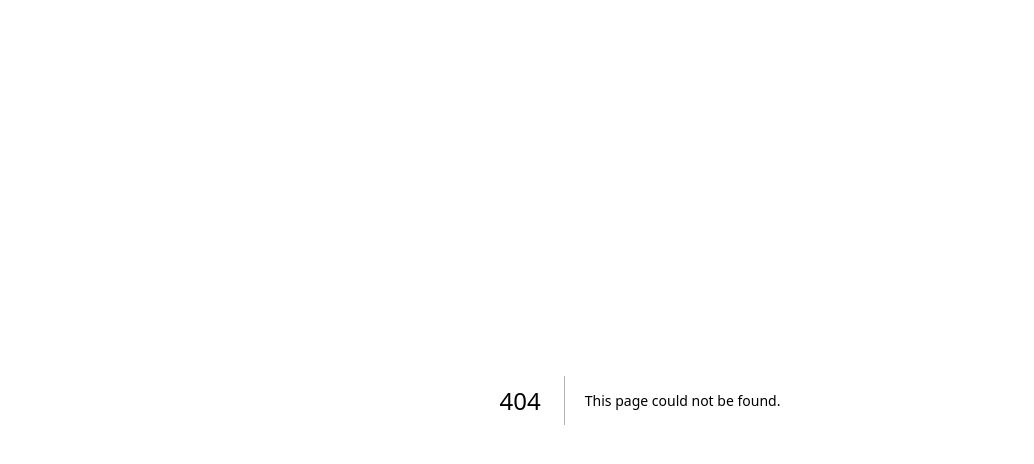
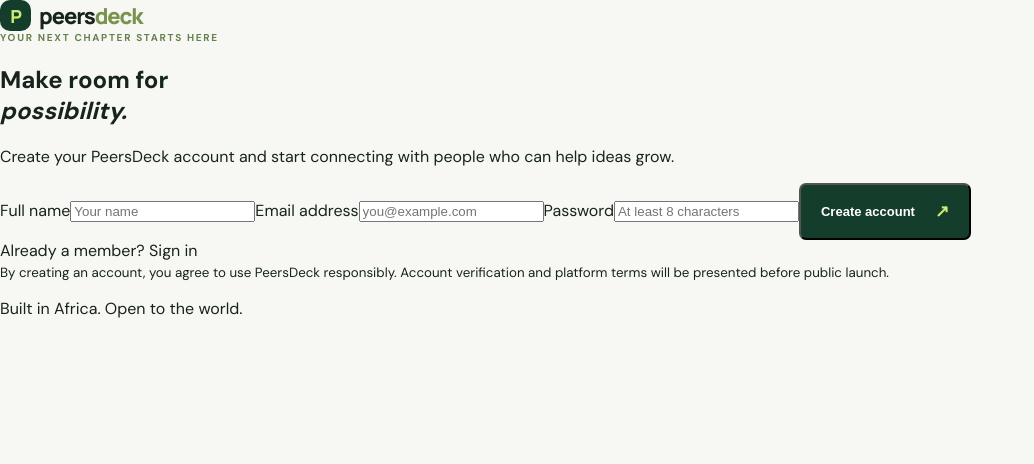
Before and after one commit to peersdeck/peersdeck, a Next.js app: page /signup in a window 1280 px wide. Before the commit this address had no page. Shown: the top 464 px of the page, without its empty margins (0-1034 px from the left). Built offline with nearby package versions, Linux system fonts and the light colour scheme.

Commit message:
Add PeersDeck app/signup/page.tsx

```diff
--- /dev/null
+++ b/app/signup/page.tsx
@@ -0,0 +1,59 @@
+"use client";
+
+import Link from "next/link";
+import { FormEvent, useState } from "react";
+import { createClient } from "@/lib/supabase/client";
+
+export default function SignupPage() {
+  const [fullName, setFullName] = useState("");
+  const [email, setEmail] = useState("");
+  const [password, setPassword] = useState("");
+  const [message, setMessage] = useState("");
+  const [success, setSuccess] = useState(false);
+  const [busy, setBusy] = useState(false);
+
+  async function handleSubmit(event: FormEvent<HTMLFormElement>) {
+    event.preventDefault();
+    setBusy(true);
+    setMessage("");
+    setSuccess(false);
+    try {
+      const supabase = createClient();
+      const { data, error } = await supabase.auth.signUp({
+        email,
+        password,
+        options: { data: { full_name: fullName } },
+      });
+      if (error) throw error;
+      if (data.session) {
+        window.location.href = "/dashboard";
+        return;
+      }
+      setSuccess(true);
+      setMessage("Your account request has been created. Check your email for the confirmation link before signing in.");
+    } catch (error) {
+      setMessage(error instanceof Error ? error.message : "Unable to create your account. Please try again.");
+    } finally {
+      setBusy(false);
+    }
+  }
+
+  return <main className="auth-shell">
+    <Link className="brand auth-brand" href="/"><span className="brand-mark">P</span> peers<span>deck</span></Link>
+    <section className="auth-card">
+      <div className="eyebrow">YOUR NEXT CHAPTER STARTS HERE</div>
+      <h1>Make room for<br /><em>possibility.</em></h1>
+      <p>Create your PeersDeck account and start connecting with people who can help ideas grow.</p>
+      <form onSubmit={handleSubmit} className="auth-form">
+        <label>Full name<input type="text" autoComplete="name" required maxLength={100} value={fullName} onChange={e => setFullName(e.target.value)} placeholder="Your name" /></label>
+        <label>Email address<input type="email" autoComplete="email" required value={email} onChange={e => setEmail(e.target.value)} placeholder="you@example.com" /></label>
+        <label>Password<input type="password" autoComplete="new-password" required minLength={8} value={password} onChange={e => setPassword(e.target.value)} placeholder="At least 8 characters" /></label>
+        {message && <div className={success ? "form-message success" : "form-message"} role="status">{message}</div>}
+        <button className="button auth-submit" disabled={busy}>{busy ? "Creating account..." : "Create account"} <span>↗</span></button>
+      </form>
+      <div className="auth-switch">Already a member? <Link href="/login">Sign in</Link></div>
+      <small className="legal-note">By creating an account, you agree to use PeersDeck responsibly. Account verification and platform terms will be presented before public launch.</small>
+    </section>
+    <p className="auth-foot">Built in Africa. Open to the world.</p>
+  </main>;
+}
```
